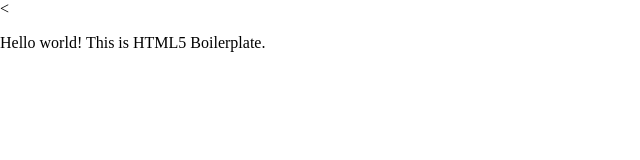
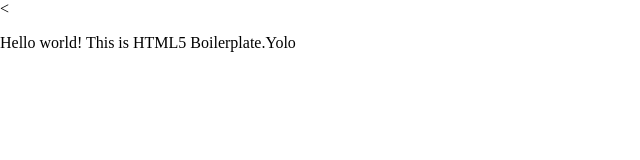
Before and after one commit to vishaka27/Hello-git, a plain HTML site: page index.html in a window 1280 px wide. Shown: the full height of the page, 0-640 px from the left. Drawn offline with nearby package versions, Linux system fonts and the light colour scheme.

Commit message:
changes made

```diff
--- a/index.html
+++ b/index.html
@@ -20,7 +20,7 @@
         <![endif]-->
 
         <!-- Add your site or application content here -->
-        <p>Hello world! This is HTML5 Boilerplate.</p>
+        <p>Hello world! This is HTML5 Boilerplate.Yolo</p>
 
         <script src="http://code.jquery.com/jquery-1.12.4.min.js"></script>
         <script>window.jQuery || document.write('<script src="js/vendor/jquery-1.12.4.min.js"><\/script>')</script>
```
